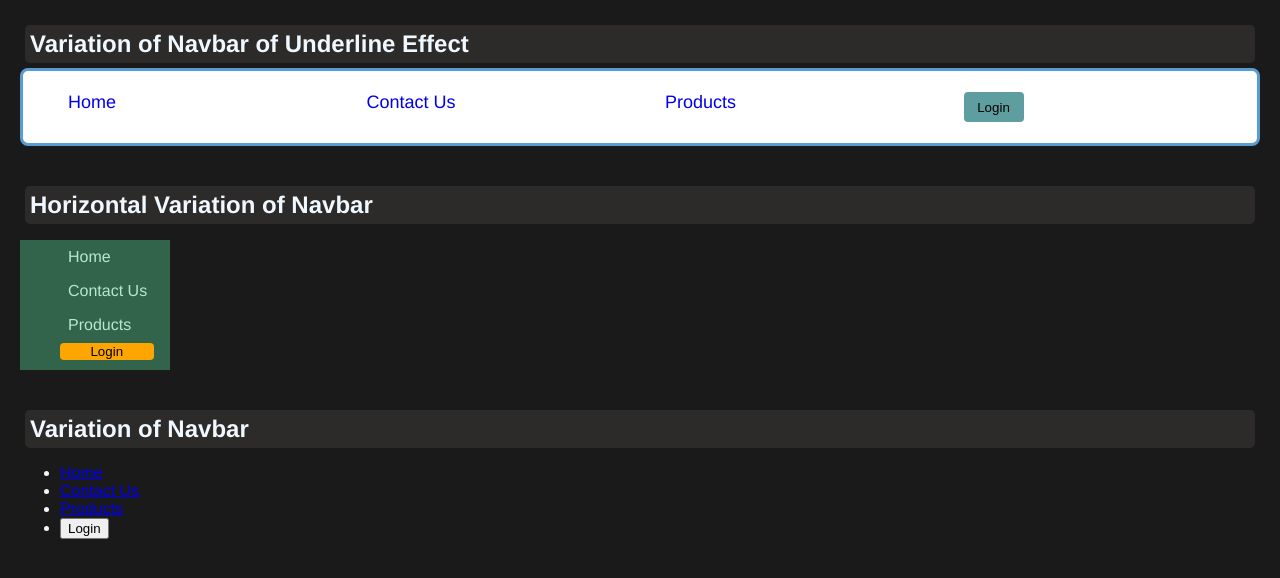
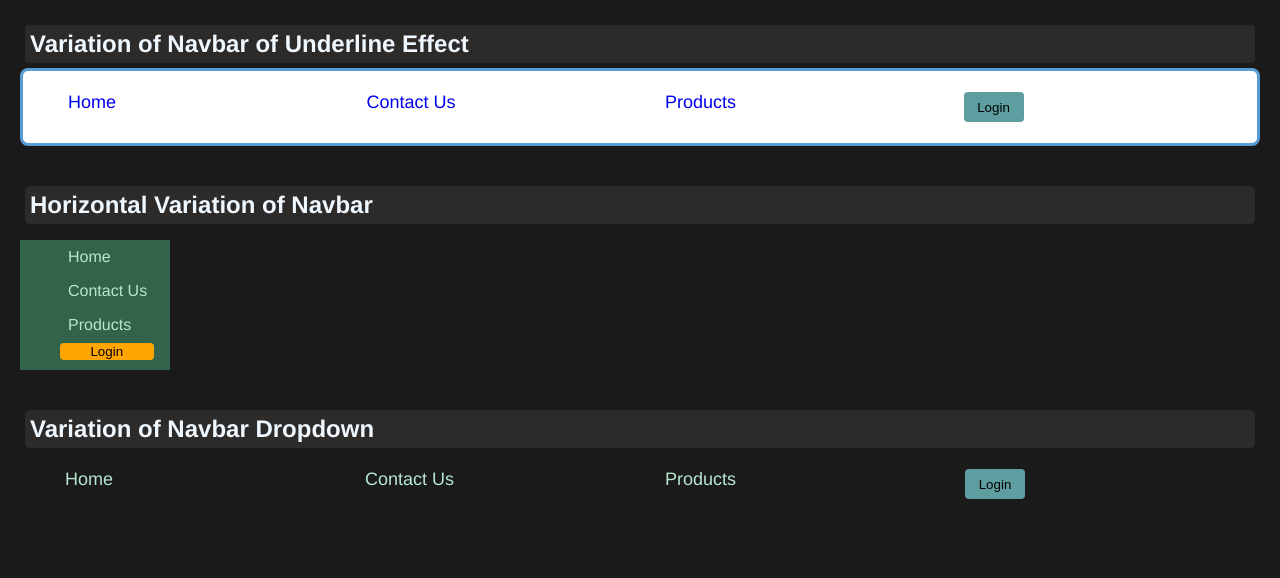
Before and after one commit to lokeshkonka/CSS-practice, a plain HTML site: page navbar/navbar.html in a window 1280 px wide. Drawn offline with Linux system fonts and the light colour scheme.

Commit message:
Complete Navbar

```diff
--- a/navbar/navbar.css
+++ b/navbar/navbar.css
@@ -102,3 +102,77 @@ position: absolute;
  background-color: greenyellow;
  padding: 5px;
 }
+.drop{
+
+    background-color:#ab66da;
+    display:none;
+    border-radius: 0px 6px 6px 0px;
+
+
+}
+
+.nav3 ul{
+    display: flex;
+
+}
+.nav3 a{
+    text-decoration: none;
+    color: #b7e7cf;
+
+}
+.nav3 li{
+
+    padding: 5px;
+    list-style-type: none;
+    width: 100%;
+    position: relative;
+
+
+}
+.nav3 a{
+    text-decoration: none;
+       position: relative;
+       padding-bottom: 8px;
+       font-size: 18px;
+}
+.nav3 .btn{
+    border: none;
+    background-color: cadetblue;
+    padding: 6px 12px;
+      height: 30px;
+    width: 60px;
+    border-radius: 4px;
+}
+.btnsize3:hover{
+    height: 40px;
+    width: 70px;
+   transition: 0.5s;
+}
+.nav3 a::after{
+content: "";
+position: absolute;
+ width: 100%;
+ height: 3px;
+ bottom: 0;
+ left:0;
+ background-color: black;
+ transform: scaleX(0);
+ transition: transform 0.3s ease-in-out;
+
+
+}
+.nav3 a:hover::after{
+ transform: scaleX(1);
+}
+.drop a{
+    text-decoration: none;
+    color: antiquewhite;
+
+    padding: 5px;
+}
+.nav3 .dropdown:hover .drop{
+   display: block;
+    padding: 10px;
+    margin: 8px;
+
+}
--- a/navbar/navbar.html
+++ b/navbar/navbar.html
@@ -31,13 +31,30 @@
 
         </nav></div>
     <div class="nav-container">
-         <h2>Variation of Navbar</h2>
+         <h2>Variation of Navbar Dropdown</h2>
         <nav class="nav3">
             <ul>
-                <li><a href="#"> Home   </a></li>
-                <li><a href="#">   Contact Us </a></li>
-                <li><a href="#">  Products  </a></li>
-                <li><button class="btn">Login</button></li>
+                <li class="dropdown"><a href="#"> Home   </a>
+                    <div class="drop">
+                       <a href="#">Properties</a></br>
+                        <a href="#">Other Properties</a></br>
+                        <a href="#">fun</a>
+                    </div>
+                </li>
+                <li class="dropdown"><a href="#">   Contact Us </a>
+                                        <div class="drop">
+                        <a href="#">Properties</a></br>
+                        <a href="#">Other Properties</a></br>
+                        <a href="#">fun</a>
+                    </div>
+                </li>
+                <li class="dropdown"><a href="#">  Products  </a>
+                                    <div class="drop">
+                         <a href="#">Properties</a></br>
+                        <a href="#">Other Properties</a></br>
+                        <a href="#">fun</a>
+                    </div></li>
+                <li><button class="btn btnsize3">Login</button></li>
             </ul>
 
         </nav>
```
